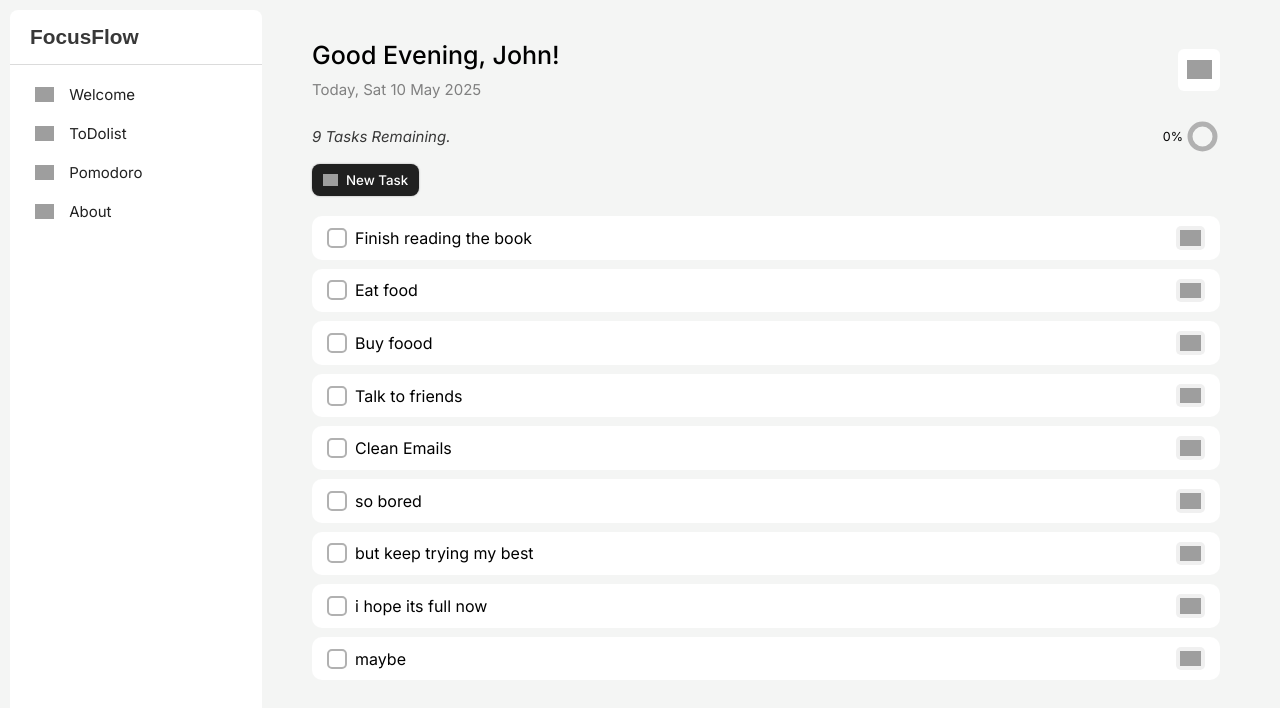
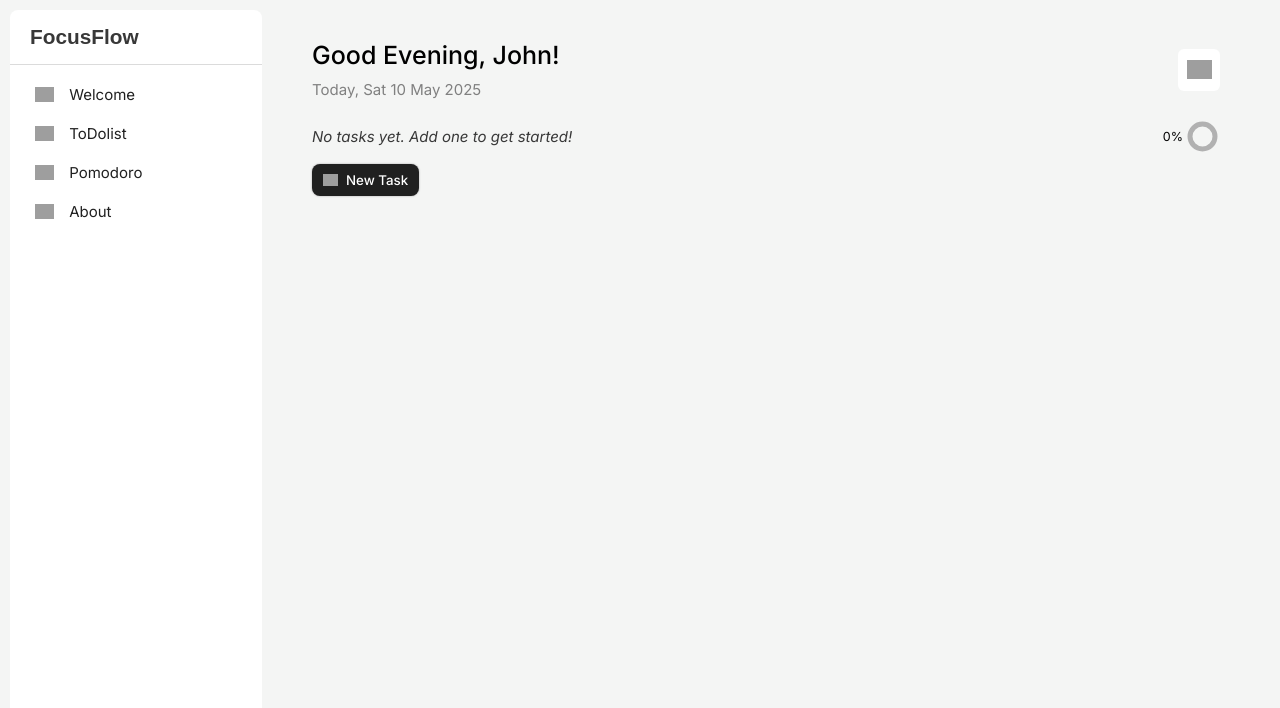
Before and after one commit to dipanshu447/Focus-flow, a React (Vite) app: page / in a window 1280 px wide. Shown: the top 708 px of the page. Built offline with nearby package versions, Linux system fonts and the light colour scheme; grey boxes are pictures that could not be loaded; a web font is replaced by a local one.

Commit message:
Tasks saving feature

```diff
--- a/src/App.jsx
+++ b/src/App.jsx
@@ -5,42 +5,49 @@ import Pomodoro from './components/Pomodoro.jsx';
 import { useState } from 'react';
 
 export default function App() {
-  const [Tasks, setTask] = useState(["Finish reading the book", "Eat food","Buy foood","Talk to friends","Clean Emails","so bored","but keep trying my best","i hope its full now","maybe"]);
-  const [taskDone, setTaskDone] = useState(Tasks.map(e => false));
+  const [Tasks, setTask] = useState(() => {
+    try {
+      const savedTasks = JSON.parse(localStorage.getItem("Tasks"));
+      return savedTasks ? savedTasks : [];
+    } catch (error) {
+      console.log("Invalid json in local storage, " + error);
+      localStorage.removeItem("Tasks");
+      return [];
+    }
+  });
 
   function taskToggle(id) {
-    setTaskDone(prev => {
+    setTask(prev => {
       let copy = [...prev];
-      copy[id] = !copy[id];
+      copy[id].done = !copy[id].done;
+      localStorage.setItem("Tasks", JSON.stringify(copy));
       return copy;
     })
   }
 
   function addTask(newTask) {
-    setTask(prev => [...prev, newTask]);
-    setTaskDone(prev => [...prev, false]);
+    setTask(prev => {
+      const updated = [...prev, { name: newTask, done: false }];
+      localStorage.setItem("Tasks", JSON.stringify(updated));
+      return updated;
+    });
   }
 
   function removeTask(id) {
     setTask(prev => {
       let copy = [...prev];
       copy.splice(id, 1);
-      return copy;
-    })
-
-    setTaskDone(prev => {
-      let copy = [...prev];
-      copy.splice(id, 1);
+      localStorage.setItem("Tasks", JSON.stringify(copy));
       return copy;
     })
   }
 
   let userTasks = Tasks.map((task, index) => (
-    <Task key={task} id={index} deleteTask={removeTask} task={task} taskDone={taskDone[index]} taskToggle={taskToggle} />
+    <Task key={index + 1} id={index} deleteTask={removeTask} task={task.name} taskDone={task.done} taskToggle={taskToggle} />
   ));
 
-  let finishedTasksCount = taskDone.reduce((count, taskVal) => {
-    if (taskVal) count++;
+  let finishedTasksCount = Tasks.reduce((count, taskVal) => {
+    if (taskVal.done) count++;
     return count;
   }, 0);
 
@@ -48,12 +55,11 @@ export default function App() {
 
   return (
     <>
-      <Menu setPage={setPage}/>
+      <Menu setPage={setPage} />
       {page == "Welcome" && <h1>Welcome</h1>}
       {page == "ToDolist" && <TodoList
         addTask={addTask}
         remainingTaskCount={finishedTasksCount}
-        taskDoneLength={taskDone.length}
         taskLength={Tasks.length}
         userTasks={userTasks}
       />}
--- a/src/components/TodoList.jsx
+++ b/src/components/TodoList.jsx
@@ -2,20 +2,20 @@ import Header from './Header.jsx';
 import ProgressBar from './todolistComponents/ProgressBar.jsx';
 import { useState, useRef, useEffect } from 'react';
 
-export default function TodoList({ addTask, taskDoneLength, taskLength, remainingTaskCount, userTasks }) {
+export default function TodoList({ addTask, taskLength, remainingTaskCount, userTasks }) {
 
-    let taskMessage = taskLength == 0 ? "No tasks yet. Add one to get started!" : (taskDoneLength - remainingTaskCount) == 0 ? "You're all caught up. Great job!" : `${taskDoneLength - remainingTaskCount} Tasks Remaining.`;
+    let taskMessage = taskLength == 0 ? "No tasks yet. Add one to get started!" : (taskLength - remainingTaskCount) == 0 ? "You're all caught up. Great job!" : `${taskLength - remainingTaskCount} Tasks Remaining.`;
 
-    let taskProgress = (remainingTaskCount / taskDoneLength) * 100;
+    let taskProgress = (remainingTaskCount / taskLength) * 100;
     let progressPercent = isNaN(taskProgress) ? 0 : Math.round(taskProgress);
 
-    function handleInput(e){
-       e.preventDefault();
-       let data = new FormData(e.target);
-       let taskInput = data.get('task');
-       if(taskInput.trim() !== "") addTask(taskInput);
-       e.target.reset();
-       toggleShowAddTask();
+    function handleInput(e) {
+        e.preventDefault();
+        let data = new FormData(e.target);
+        let taskInput = data.get('task');
+        if (taskInput.trim() !== "") addTask(taskInput);
+        e.target.reset();
+        toggleShowAddTask();
     }
 
     const [showAddTask, setshowAddTask] = useState(false);
@@ -25,12 +25,12 @@ export default function TodoList({ addTask, taskDoneLength, taskLength, remainin
 
     const inputFocus = useRef(null);
     useEffect(() => {
-        if(showAddTask && inputFocus.current) inputFocus.current.focus();
-    },[showAddTask])
+        if (showAddTask && inputFocus.current) inputFocus.current.focus();
+    }, [showAddTask])
 
     return (
         <>
-            <div className="todoList" style={showAddTask ? {filter:"blur(10px) brightness(0.9)"} : {}}>
+            <div className="todoList" style={showAddTask ? { filter: "blur(10px) brightness(0.9)" } : {}}>
                 <div className='main'>
                     <Header />
                     <div className="subHead">
@@ -61,7 +61,7 @@ export default function TodoList({ addTask, taskDoneLength, taskLength, remainin
             </div>
             {showAddTask && <form className="taskDialogBox" onSubmit={handleInput}>
                 <label>Add new task</label>
-                <input ref={inputFocus} type="text" name='task'/>
+                <input ref={inputFocus} type="text" name='task' required />
                 <div className="btns">
                     <button type='button' onClick={toggleShowAddTask}>Back</button>
                     <button type='submit'>Add</button>
```
